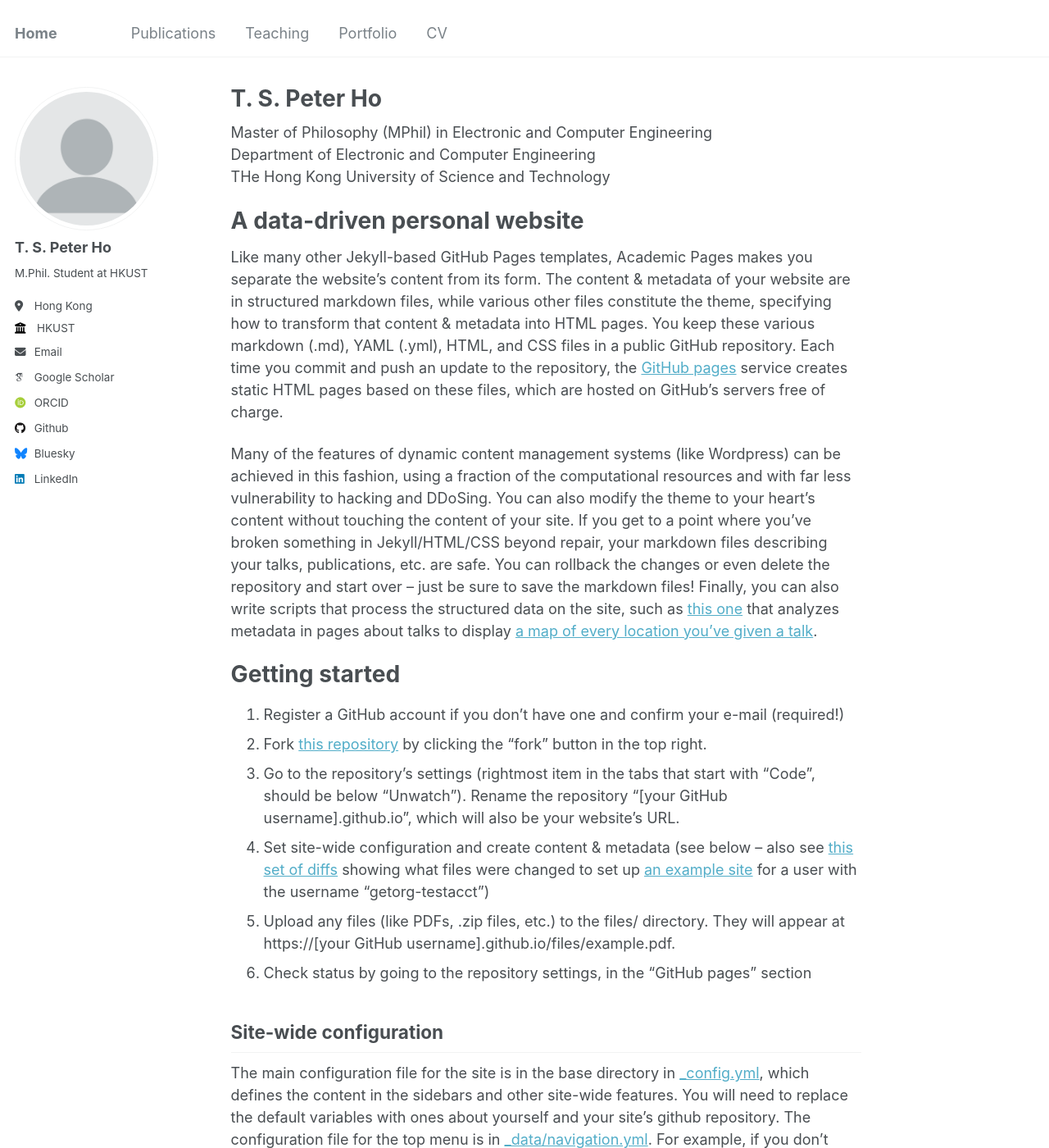
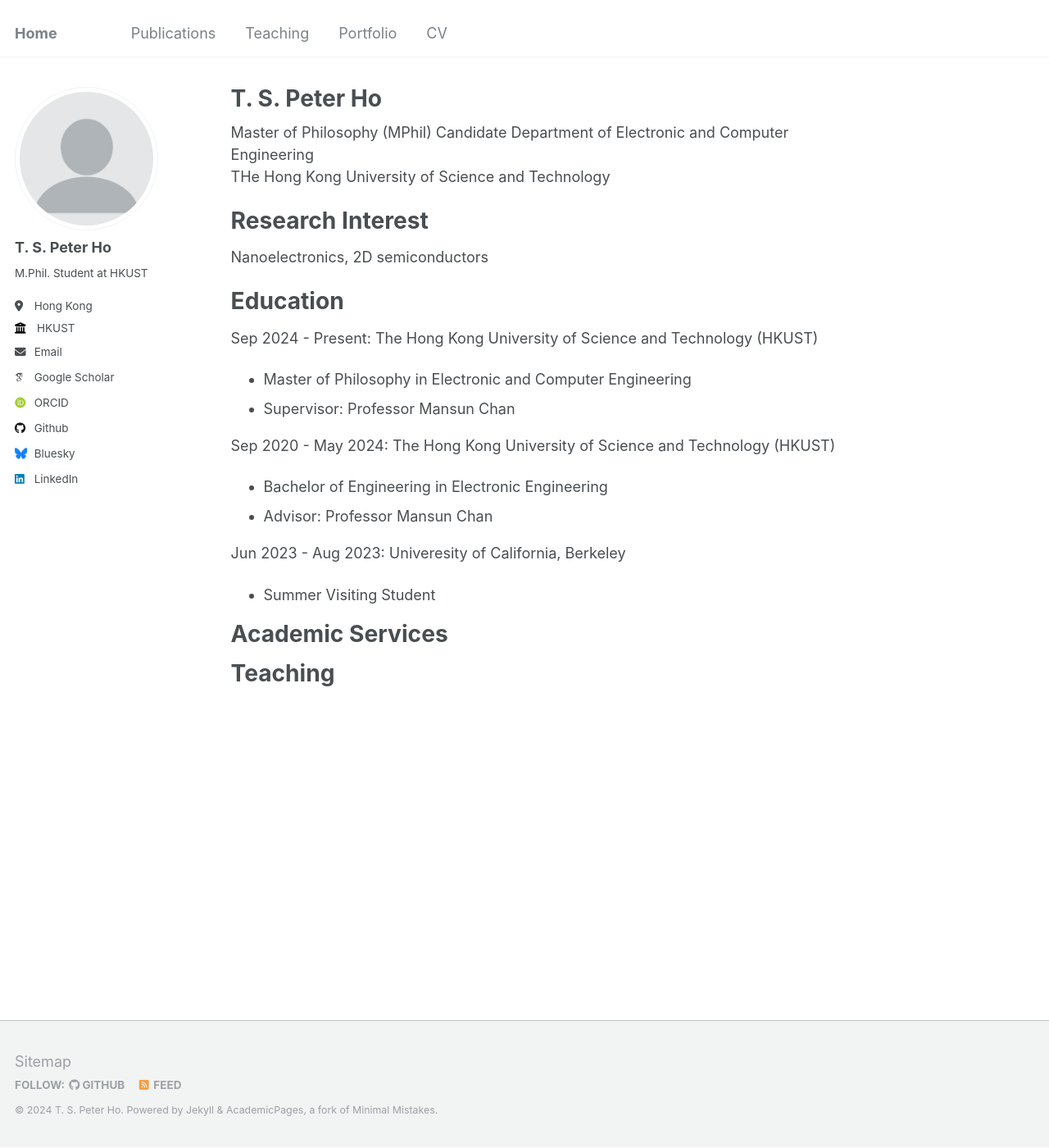
Before and after one commit to peterh0709/tspho.github.io, a Jekyll site: the page built from _pages/about.md, in a window 1280 px wide and 1400 px high. Shown: the whole window at 82% size. Built offline with Jekyll 4.4.1, drawn with Linux system fonts in a browser that asks for light colours; some web fonts are replaced; some of the changed text lies outside the part shown.

Commit message:
Update about.md

```diff
--- a/_pages/about.md
+++ b/_pages/about.md
@@ -7,45 +7,33 @@ redirect_from:
   - /about.html
 ---
 
-Master of Philosophy (MPhil) in Electronic and Computer Engineering
+Master of Philosophy (MPhil) Candidate
 Department of Electronic and Computer Engineering
 THe Hong Kong University of Science and Technology
 
-A data-driven personal website
+Research Interest
 ======
-Like many other Jekyll-based GitHub Pages templates, Academic Pages makes you separate the website's content from its form. The content & metadata of your website are in structured markdown files, while various other files constitute the theme, specifying how to transform that content & metadata into HTML pages. You keep these various markdown (.md), YAML (.yml), HTML, and CSS files in a public GitHub repository. Each time you commit and push an update to the repository, the [GitHub pages](https://pages.github.com/) service creates static HTML pages based on these files, which are hosted on GitHub's servers free of charge.
+Nanoelectronics, 2D semiconductors
 
-Many of the features of dynamic content management systems (like Wordpress) can be achieved in this fashion, using a fraction of the computational resources and with far less vulnerability to hacking and DDoSing. You can also modify the theme to your heart's content without touching the content of your site. If you get to a point where you've broken something in Jekyll/HTML/CSS beyond repair, your markdown files describing your talks, publications, etc. are safe. You can rollback the changes or even delete the repository and start over -- just be sure to save the markdown files! Finally, you can also write scripts that process the structured data on the site, such as [this one](https://github.com/academicpages/academicpages.github.io/blob/master/talkmap.ipynb) that analyzes metadata in pages about talks to display [a map of every location you've given a talk](https://academicpages.github.io/talkmap.html).
+Education
+======
+Sep 2024 - Present: The Hong Kong University of Science and Technology (HKUST)
 
-Getting started
+* Master of Philosophy in Electronic and Computer Engineering
+* Supervisor: Professor Mansun Chan
+
+Sep 2020 - May 2024: The Hong Kong University of Science and Technology (HKUST)
+
+* Bachelor of Engineering in Electronic Engineering
+* Advisor: Professor Mansun Chan
+
+Jun 2023 - Aug 2023: Univeresity of California, Berkeley
+
+ * Summer Visiting Student
+
+
+Academic Services
 ======
-1. Register a GitHub account if you don't have one and confirm your e-mail (required!)
-1. Fork [this repository](https://github.com/academicpages/academicpages.github.io) by clicking the "fork" button in the top right.
-1. Go to the repository's settings (rightmost item in the tabs that start with "Code", should be below "Unwatch"). Rename the repository "[your GitHub username].github.io", which will also be your website's URL.
-1. Set site-wide configuration and create content & metadata (see below -- also see [this set of diffs](http://archive.is/3TPas) showing what files were changed to set up [an example site](https://getorg-testacct.github.io) for a user with the username "getorg-testacct")
-1. Upload any files (like PDFs, .zip files, etc.) to the files/ directory. They will appear at https://[your GitHub username].github.io/files/example.pdf.
-1. Check status by going to the repository settings, in the "GitHub pages" section
 
-Site-wide configuration
-------
-The main configuration file for the site is in the base directory in [_config.yml](https://github.com/academicpages/academicpages.github.io/blob/master/_config.yml), which defines the content in the sidebars and other site-wide features. You will need to replace the default variables with ones about yourself and your site's github repository. The configuration file for the top menu is in [_data/navigation.yml](https://github.com/academicpages/academicpages.github.io/blob/master/_data/navigation.yml). For example, if you don't have a portfolio or blog posts, you can remove those items from that navigation.yml file to remove them from the header.
-
-Create content & metadata
-------
-For site content, there is one markdown file for each type of content, which are stored in directories like _publications, _talks, _posts, _teaching, or _pages. For example, each talk is a markdown file in the [_talks directory](https://github.com/academicpages/academicpages.github.io/tree/master/_talks). At the top of each markdown file is structured data in YAML about the talk, which the theme will parse to do lots of cool stuff. The same structured data about a talk is used to generate the list of talks on the [Talks page](https://academicpages.github.io/talks), each [individual page](https://academicpages.github.io/talks/2012-03-01-talk-1) for specific talks, the talks section for the [CV page](https://academicpages.github.io/cv), and the [map of places you've given a talk](https://academicpages.github.io/talkmap.html) (if you run this [python file](https://github.com/academicpages/academicpages.github.io/blob/master/talkmap.py) or [Jupyter notebook](https://github.com/academicpages/academicpages.github.io/blob/master/talkmap.ipynb), which creates the HTML for the map based on the contents of the _talks directory).
-
-**Markdown generator**
-
-I have also created [a set of Jupyter notebooks](https://github.com/academicpages/academicpages.github.io/tree/master/markdown_generator
-) that converts a CSV containing structured data about talks or presentations into individual markdown files that will be properly formatted for the Academic Pages template. The sample CSVs in that directory are the ones I used to create my own personal website at stuartgeiger.com. My usual workflow is that I keep a spreadsheet of my publications and talks, then run the code in these notebooks to generate the markdown files, then commit and push them to the GitHub repository.
-
-How to edit your site's GitHub repository
-------
-Many people use a git client to create files on their local computer and then push them to GitHub's servers. If you are not familiar with git, you can directly edit these configuration and markdown files directly in the github.com interface. Navigate to a file (like [this one](https://github.com/academicpages/academicpages.github.io/blob/master/_talks/2012-03-01-talk-1.md) and click the pencil icon in the top right of the content preview (to the right of the "Raw | Blame | History" buttons). You can delete a file by clicking the trashcan icon to the right of the pencil icon. You can also create new files or upload files by navigating to a directory and clicking the "Create new file" or "Upload files" buttons.
-
-Example: editing a markdown file for a talk
-![Editing a markdown file for a talk](/images/editing-talk.png)
-
-For more info
-------
-More info about configuring Academic Pages can be found in [the guide](https://academicpages.github.io/markdown/). The [guides for the Minimal Mistakes theme](https://mmistakes.github.io/minimal-mistakes/docs/configuration/) (which this theme was forked from) might also be helpful.
+Teaching
+======
```
